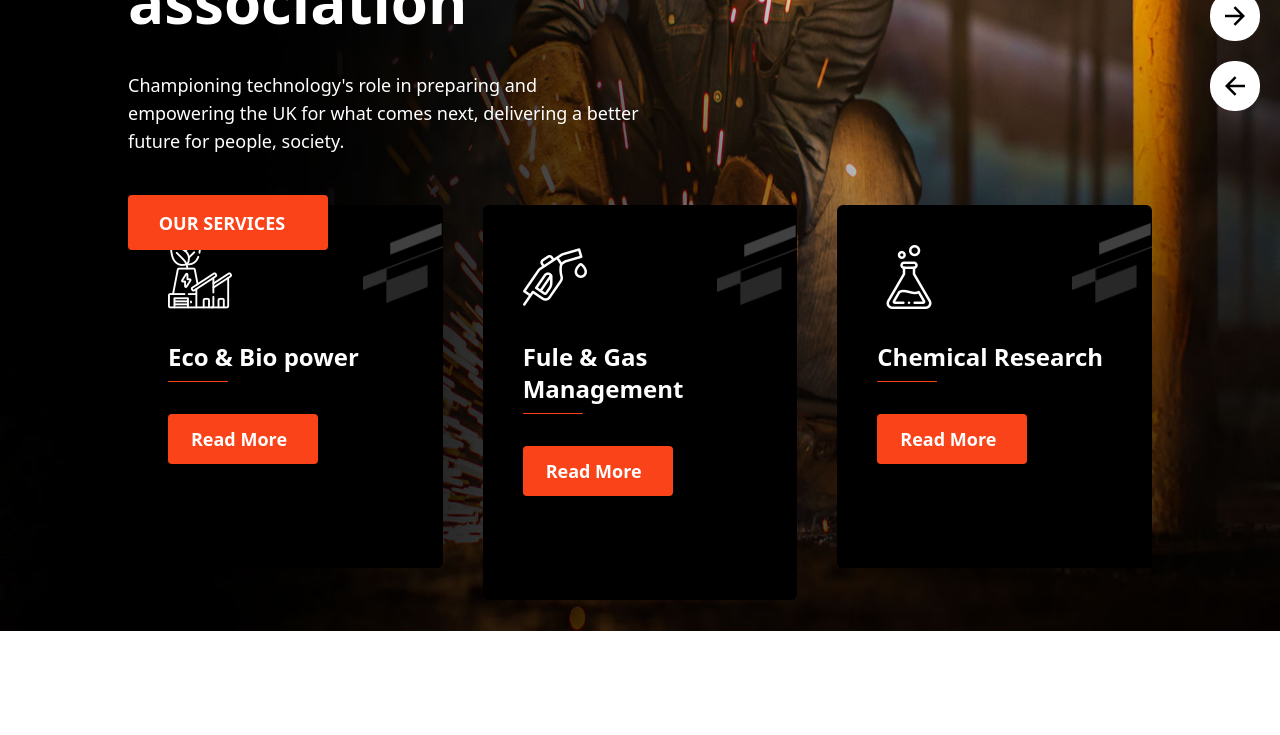
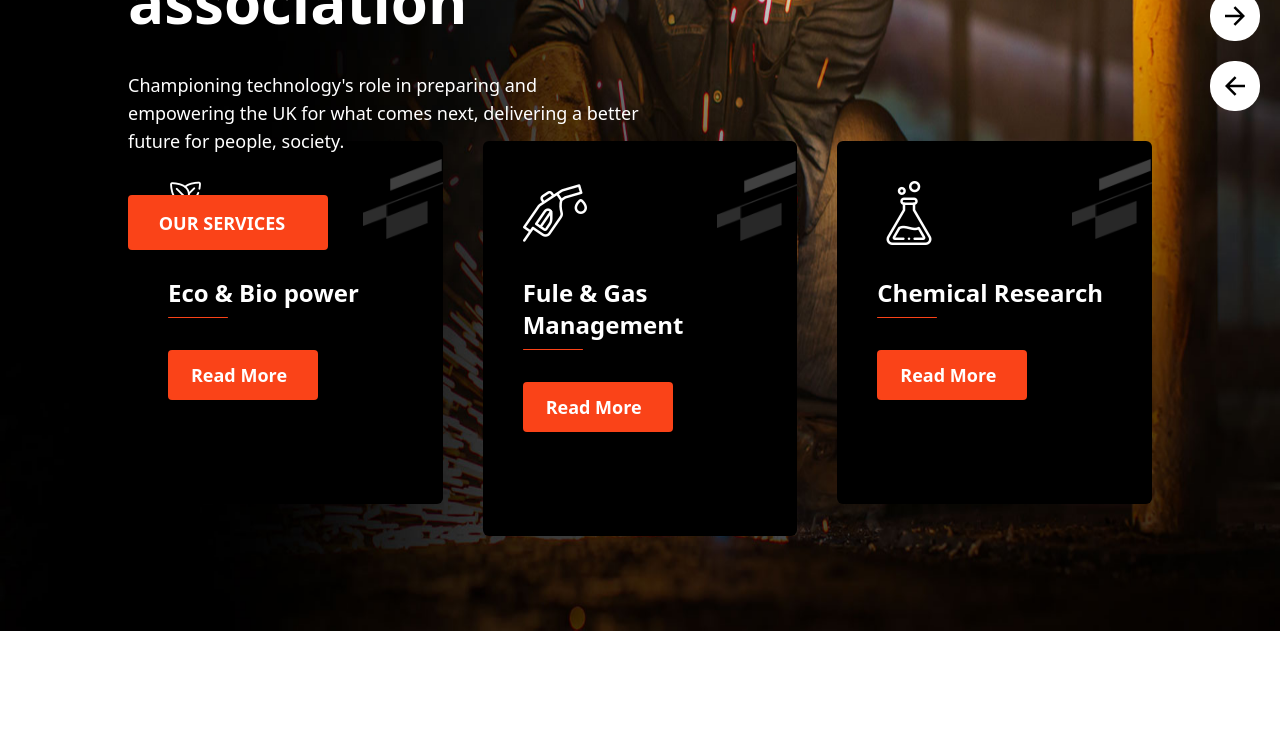
Before and after one commit to Arif-akib/Idustro-Next-Dev, a Next.js app: page / in a window 1280 px wide. Shown: the part 520-1255 px from the top of the page. Built offline with nearby package versions, Linux system fonts and the light colour scheme.

Commit message:
minor change

```diff
--- a/app/components/Home/BannerGrid.jsx
+++ b/app/components/Home/BannerGrid.jsx
@@ -33,7 +33,7 @@ export default function BannerGrid() {
   ];
   return (
     <>
-      <div className="text-white grid grid-cols-3 px-[10%] gap-10 mt-16">
+      <div className="text-white grid grid-cols-3 px-[10%] gap-10 mt-0 2xl:mt-16">
         {contents.map((content, index) => (
           <div key={index} className="relative group">
             <div className="bg-black p-10 rounded-md relative">
```
